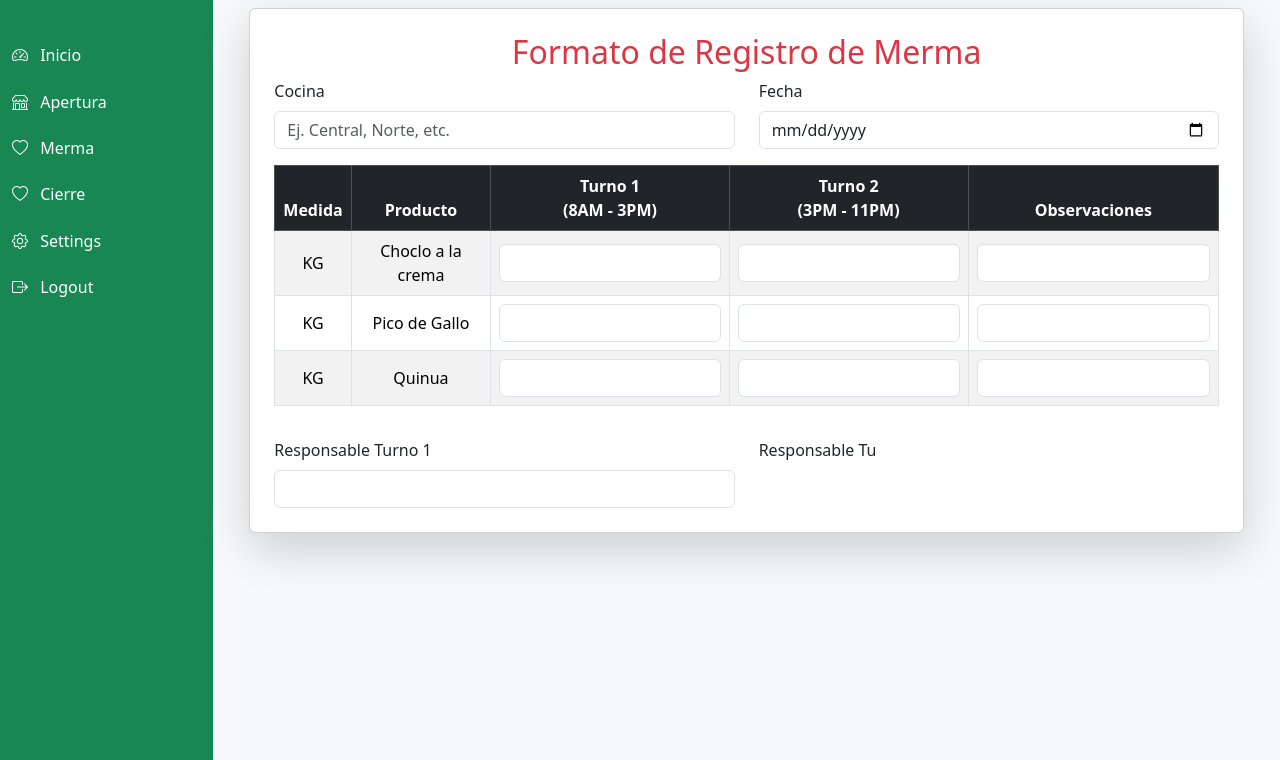
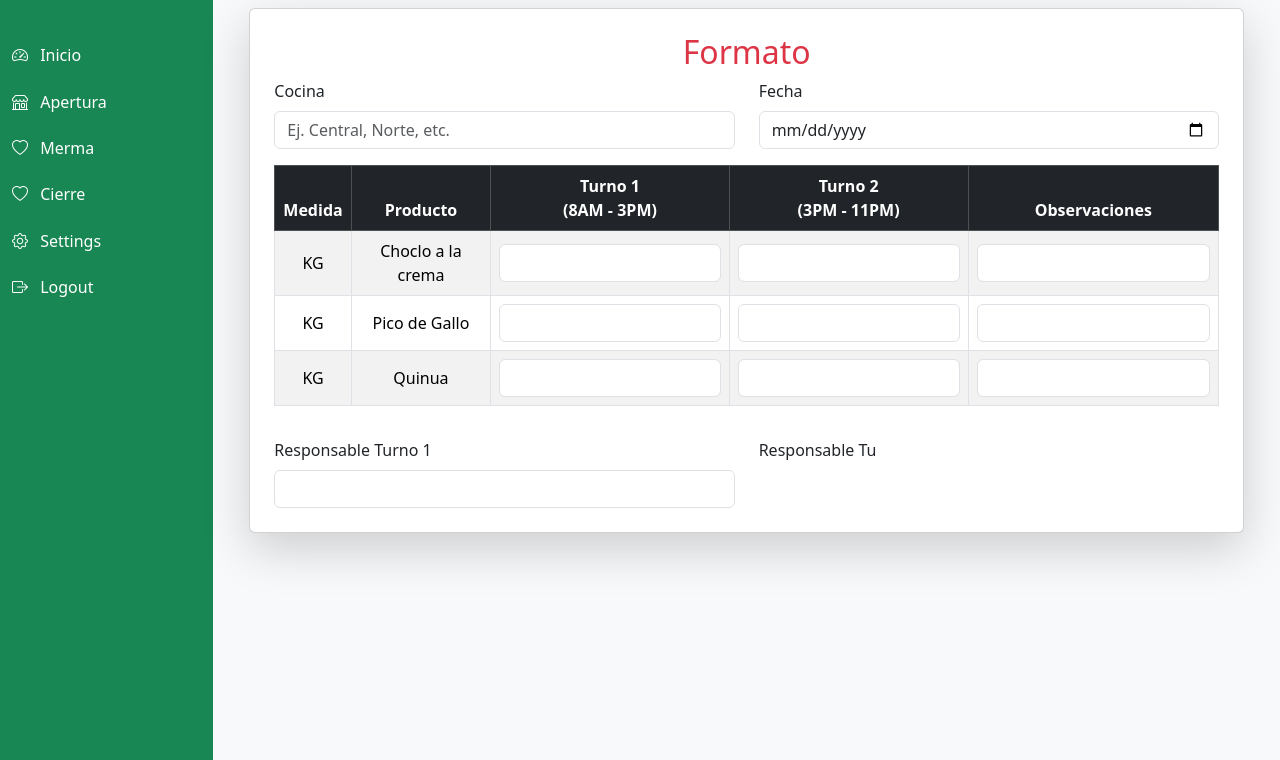
Before and after one commit to BugMaster26/Formulario, a Django app: page /merma/ in a window 1280 px wide. Shown: the part 40-800 px from the top of the page. Run offline with Django 5.2, Linux system fonts and the light colour scheme; some libraries are stand-ins or nearby versions.

Commit message:
Prueba de commit de merma

```diff
--- a/pruebaxipe/xipe/templates/inicio.html
+++ b/pruebaxipe/xipe/templates/inicio.html
@@ -6,7 +6,7 @@
 {% load static %}
 
 {% block content %}
-  <main class="col-md-7 p-4">
+  <main class="col-md-7 p-4" >
     <div class="row">
       <div class="col-md-6 mb-4">
         <div class="card">
--- a/pruebaxipe/xipe/templates/merma.html
+++ b/pruebaxipe/xipe/templates/merma.html
@@ -16,7 +16,7 @@
 
 <div class="container mt-4">
   <div class="card shadow-lg p-4">
-    <h2 class="text-center text-danger">Formato de Registro de Merma</h2>
+    <h2 class="text-center text-danger">Formato</h2>
 
     <!-- Datos generales -->
     <form>
```
